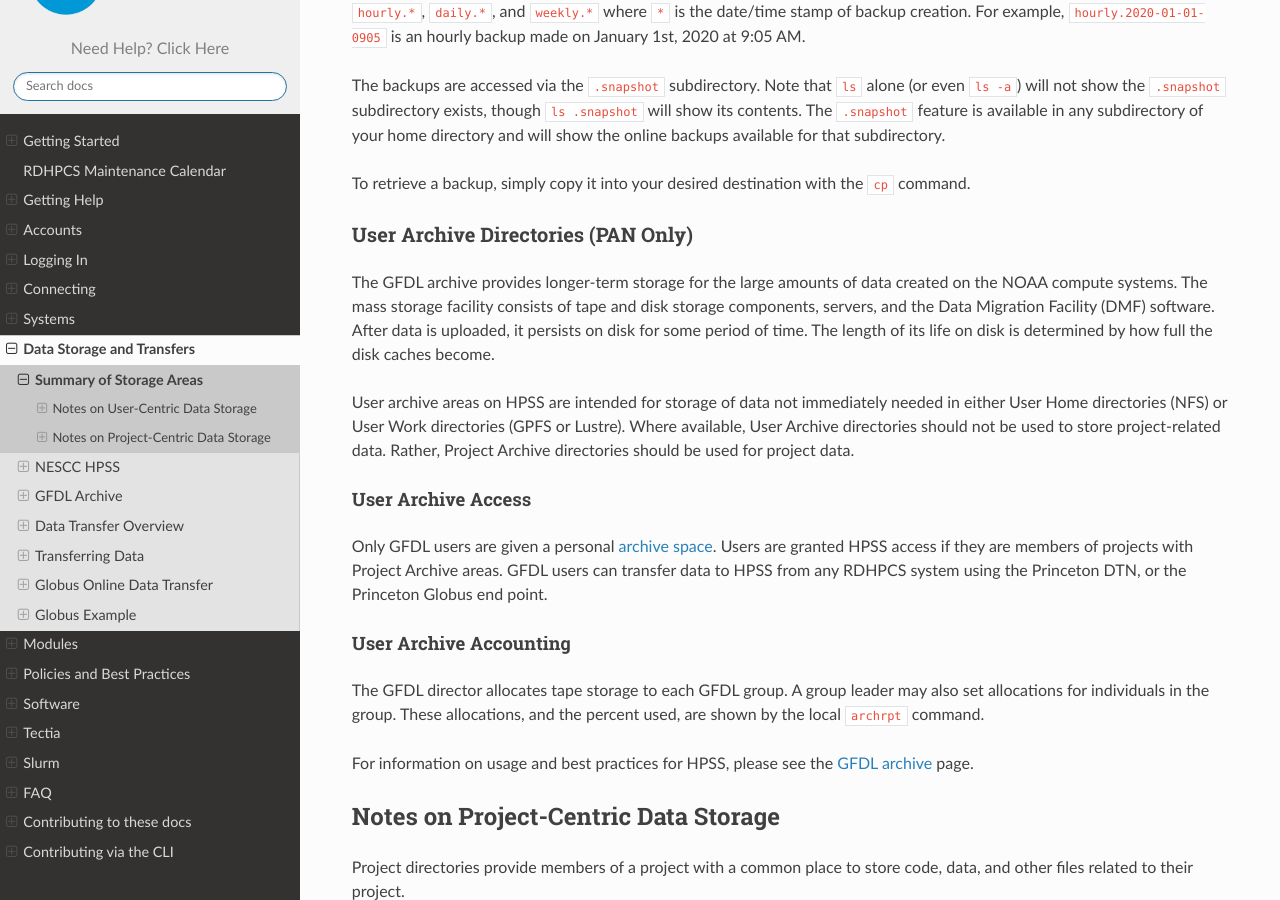
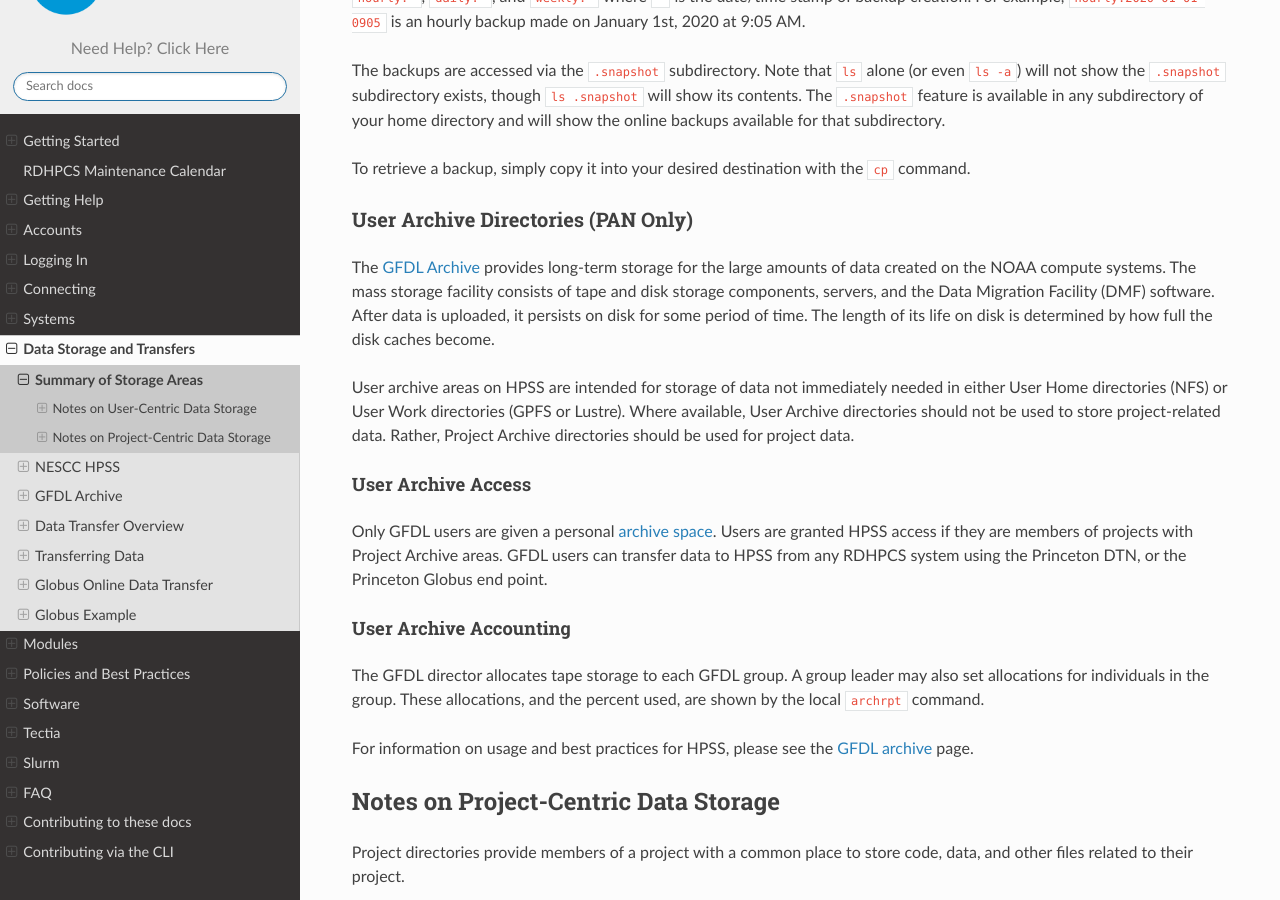
Before and after one commit to NOAA-RDHPCS/noaa-rdhpcs.github.io, a Sphinx documentation site: the page built from source/data/summary.rst, in a window 1280 px wide and 900 px high, scrolled down 2067 px. Built offline with Sphinx 7.4.7 and the Read the Docs theme 2.0.0, drawn with Linux system fonts in a browser that asks for light colours; some of the changed text lies outside the part shown.

Commit message:
Update ppan archive information (#156)
* Update ppan archive information

Added missing details to the PPAN archive pages

* Fix line too long error in data/summary.rst

Add VS code rewrap extension setting to keep lines
under 80 charcters in length.

* Update linkcheck number of retries

Fix redirect in hera_user_guide

```diff
--- a/source/conf.py
+++ b/source/conf.py
@@ -106,6 +106,7 @@ linkcheck_ignore = [
     r'https://www\.putty\.org/*',
     r'https://(orion|hercules)-ood.hpc.msstate.edu/?.*',
 ]
+linkcheck_retries = 3
 
 # This is needed for backwards compatibility.  We have
 # several links that point to pages that require a user
--- a/source/data/gfdl_archive.rst
+++ b/source/data/gfdl_archive.rst
@@ -5,8 +5,8 @@ GFDL Archive
 ************
 
 The GFDL archive is a long-term archive system based on HPE's Data Management
-Framework (DMF).  The GFDL archive includes XX petabytes of front-end disk
-cache, XX tape libraries, and XXX tape drives. Total available capacity is XXX
+Framework (DMF).  The GFDL archive includes 13.1 petabytes of front-end disk
+cache, 5 tape libraries, and 160+ tape drives. Total available capacity is 360
 PB. The GFDL archive is accessible from Pan and other GFDL systems.
 
 Users should keep the following things in mind when using the GFDL archive
--- a/source/data/summary.rst
+++ b/source/data/summary.rst
@@ -260,11 +260,11 @@ To retrieve a backup, simply copy it into your desired destination with the
 User Archive Directories (PAN Only)
 ===================================
 
-The GFDL archive provides longer-term storage for the large amounts of data
-created on the NOAA compute systems. The mass storage facility consists of tape
-and disk storage components, servers, and the Data Migration Facility (DMF)
-software. After data is uploaded, it persists on disk for some period of time.
-The length of its life on disk is determined by how full the disk caches
+The :ref:`gfdl_archive` provides long-term storage for the large amounts of
+data created on the NOAA compute systems. The mass storage facility consists of
+tape and disk storage components, servers, and the Data Migration Facility
+(DMF) software. After data is uploaded, it persists on disk for some period of
+time. The length of its life on disk is determined by how full the disk caches
 become.
 
 User archive areas on HPSS are intended for storage of data not immediately
--- a/source/systems/hera_user_guide.rst
+++ b/source/systems/hera_user_guide.rst
@@ -1467,7 +1467,7 @@ Compiling MPI codes with OpenACC directives on Hera
 ---------------------------------------------------
 
 We have limited experience of using these new technologies, so the
-best we can do with this point is point you to the `web resources
+best we can do with this point is point you to `NVIDIA's web resources
 <https://developer.nvidia.com/legacy-pgi-support>`__. NVIDIA has an
 `advanced OpenACC course
 <https://developer.nvidia.com/openacc-advanced-course>`__ that may be
```
Also changed, not shown: other parts of source/data/summary.rst (+63 -63 lines).
